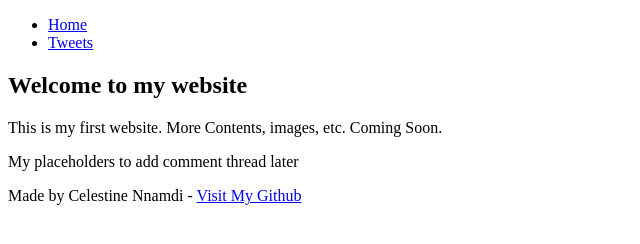
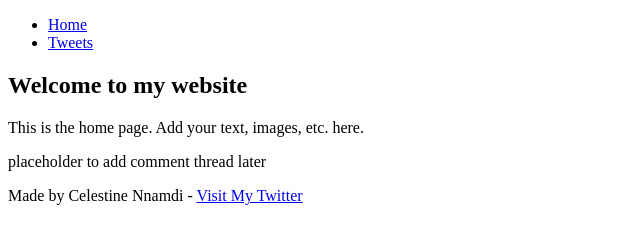
Before and after one commit to Lestynejr/My_First_Portfolio, a plain HTML site: page html_basic/index.html in a window 1280 px wide. Shown: the whole page, without its empty margins (0-640 px from the left). Drawn offline with Linux system fonts and the light colour scheme.

```diff
--- a/html_basic/index.html
+++ b/html_basic/index.html
@@ -16,17 +16,17 @@
         <article>
             <!-- Page‑specific content goes here -->
             <h1>Welcome to my website</h1>
-            <p>This is my first website. More Contents, images, etc. Coming Soon.</p>
+            <p>This is the home page. Add your text, images, etc. here.</p>
         </article>
 
         <aside>
-            <p>My placeholders to add comment thread later</p>
+            <p>placeholder to add comment thread later</p>
         </aside>
     </main>
 
 
     <footer>
-        <p>Made by Celestine Nnamdi - <a href="https://github.com/Lestynejr" target="_blank">Visit My Github</a></p>
+        <p>Made by Celestine Nnamdi - <a href="https://github.com/Lestynejr" target="_blank">Visit My Twitter</a></p>
     </footer>
 </body>
 </html>
```
